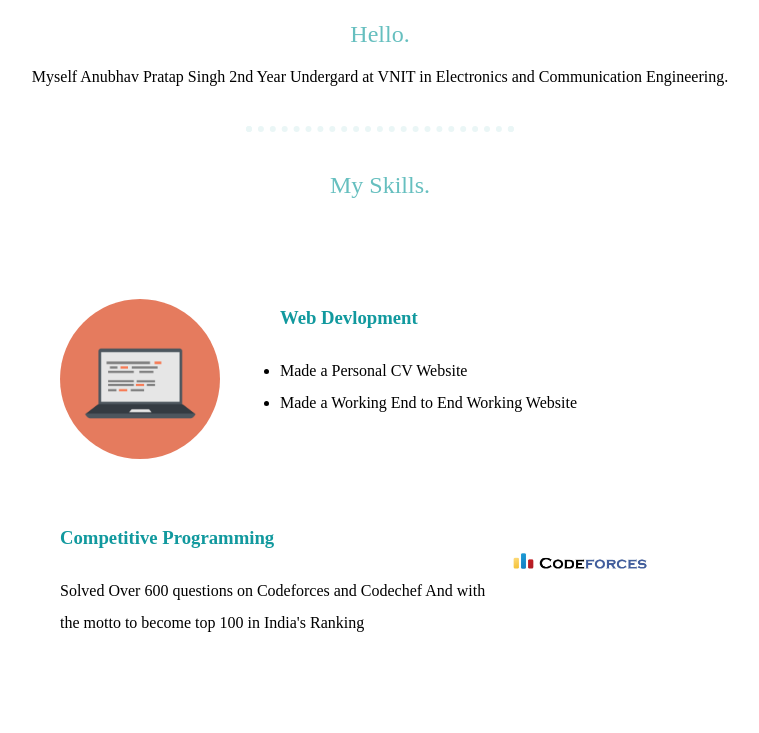
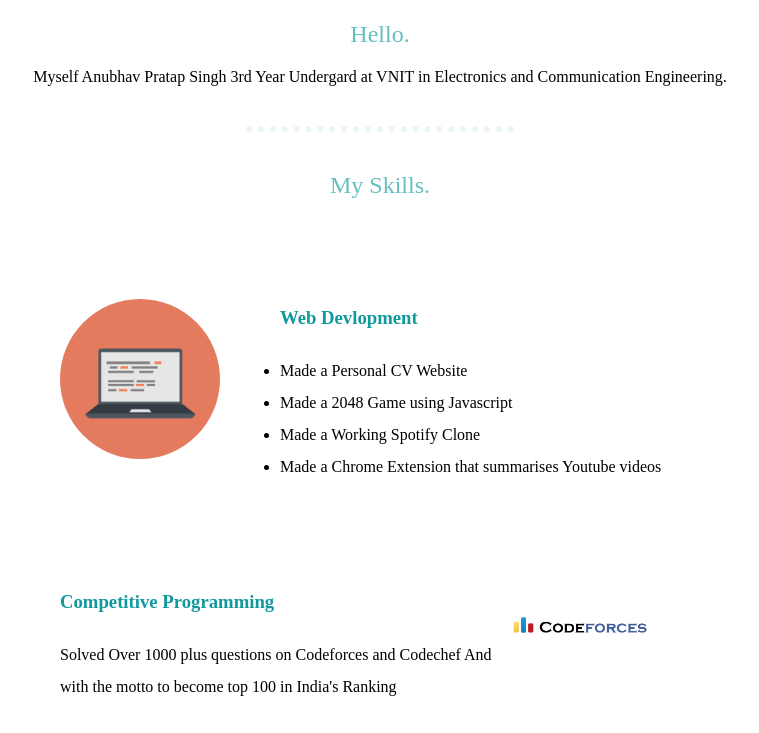
Before and after one commit to anubhav2100/PersonalSite, a plain HTML site: page index.html in a window 1280 px wide. Shown: the part 867-1600 px from the top of the page, without its empty margins (260-1019 px from the left). Drawn offline with Linux system fonts and the light colour scheme.

Commit message:
Update index.html

```diff
--- a/index.html
+++ b/index.html
@@ -21,7 +21,7 @@
       <div class="profile">
         <img  class="profile-image"src="images/circledImage.png" alt="">
         <h2>Hello.</h2>
-        <p>Myself Anubhav Pratap Singh 2nd Year Undergard at VNIT in Electronics and Communication Engineering.</p>
+        <p>Myself Anubhav Pratap Singh 3rd Year Undergard at VNIT in Electronics and Communication Engineering.</p>
       </div>
       <hr>
       <div class="skills">
@@ -31,13 +31,15 @@
           <h3>Web Devlopment</h3>
           <ul>
             <li>Made a Personal CV Website </li>
-            <li>Made a Working End to End Working  Website</li>
+            <li>Made a 2048 Game using Javascript</li>
+            <li>Made a Working Spotify Clone</li>
+            <li>Made a Chrome Extension that summarises Youtube videos</li>
           </ul>
         </div>
         <div class="skill-row">
           <img class="skill-image2" src="images/codeforces.jfif" alt="">
           <h3>Competitive Programming</h3>
-          <p> Solved Over 600 questions on Codeforces and Codechef And with the motto to become top 100 in India's Ranking </p>
+          <p> Solved Over 1000 plus questions on Codeforces and Codechef And with the motto to become top 100 in India's Ranking </p>
         </div>
       </div>
       <hr>
```
